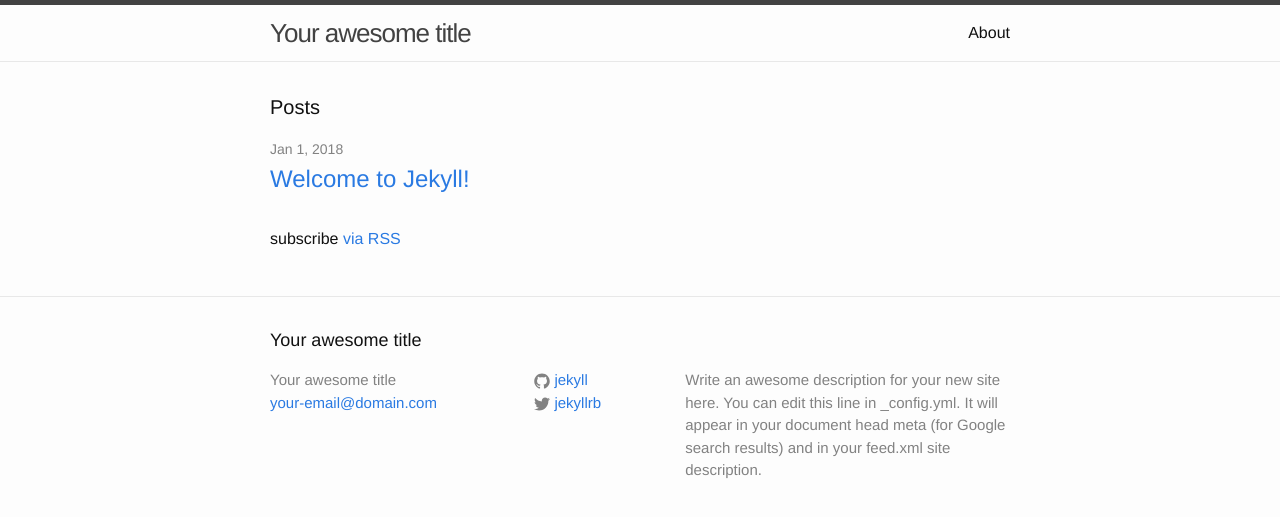
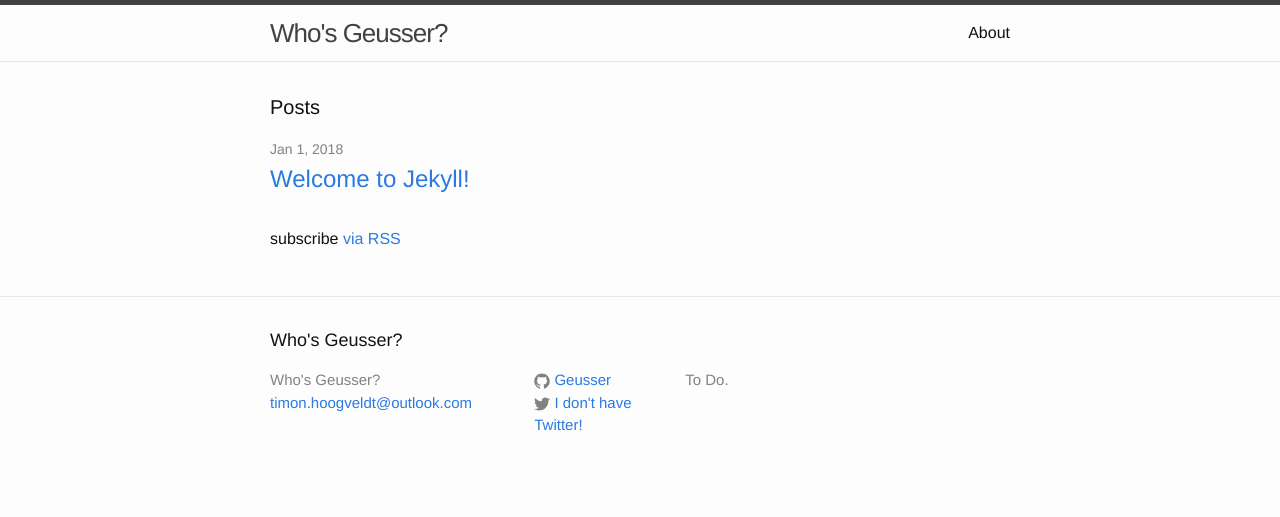
Before and after one commit to Geusser/geusser.github.io, a Jekyll site: the page built from index.html, in a window 1280 px wide. Shown: the top 517 px of the page. Built offline with Jekyll 4.4.1, drawn with Linux system fonts in a browser that asks for light colours.

Commit message:
Update _config.yml

```diff
--- a/_config.yml
+++ b/_config.yml
@@ -6,16 +6,14 @@
 # 'jekyll serve'. If you change this file, please restart the server process.
 
 # Site settings
-title: Your awesome title
-email: your-email@domain.com
+title: Who's Geusser?
+email: timon.hoogveldt@outlook.com
 description: > # this means to ignore newlines until "baseurl:"
-  Write an awesome description for your new site here. You can edit this
-  line in _config.yml. It will appear in your document head meta (for
-  Google search results) and in your feed.xml site description.
+ To Do.
 baseurl: "" # the subpath of your site, e.g. /blog
 url: "http://yourdomain.com" # the base hostname & protocol for your site
-twitter_username: jekyllrb
-github_username:  jekyll
+twitter_username: I don't have Twitter!
+github_username:  Geusser
 
 # Build settings
 markdown: kramdown
```
